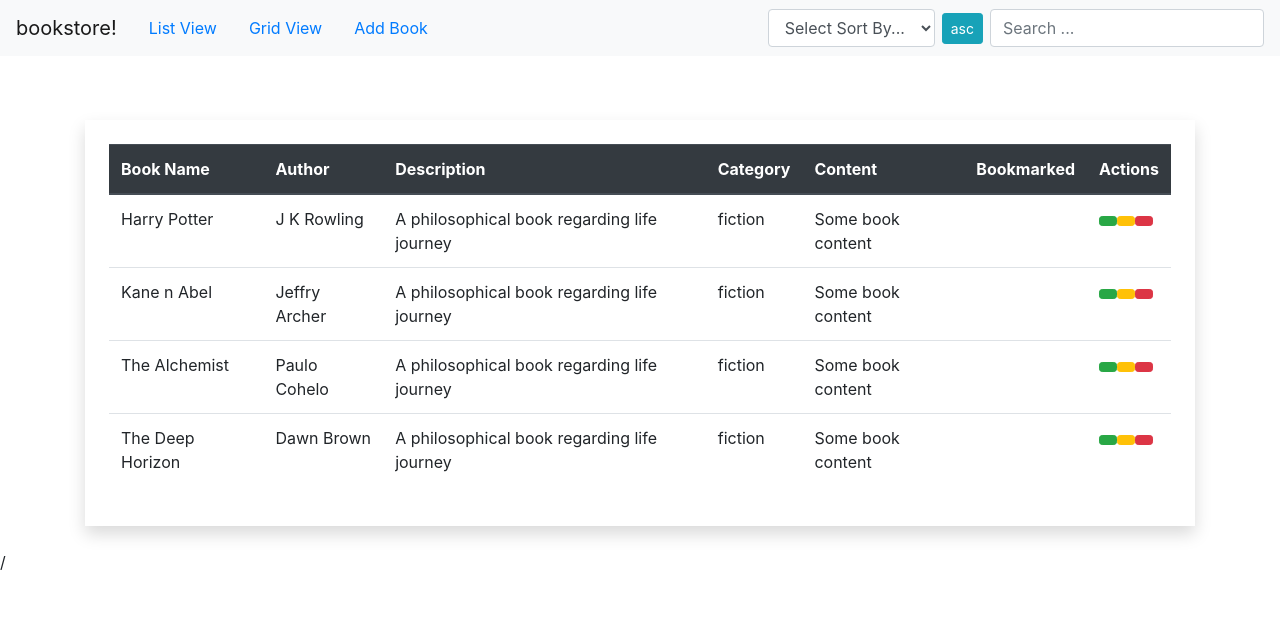
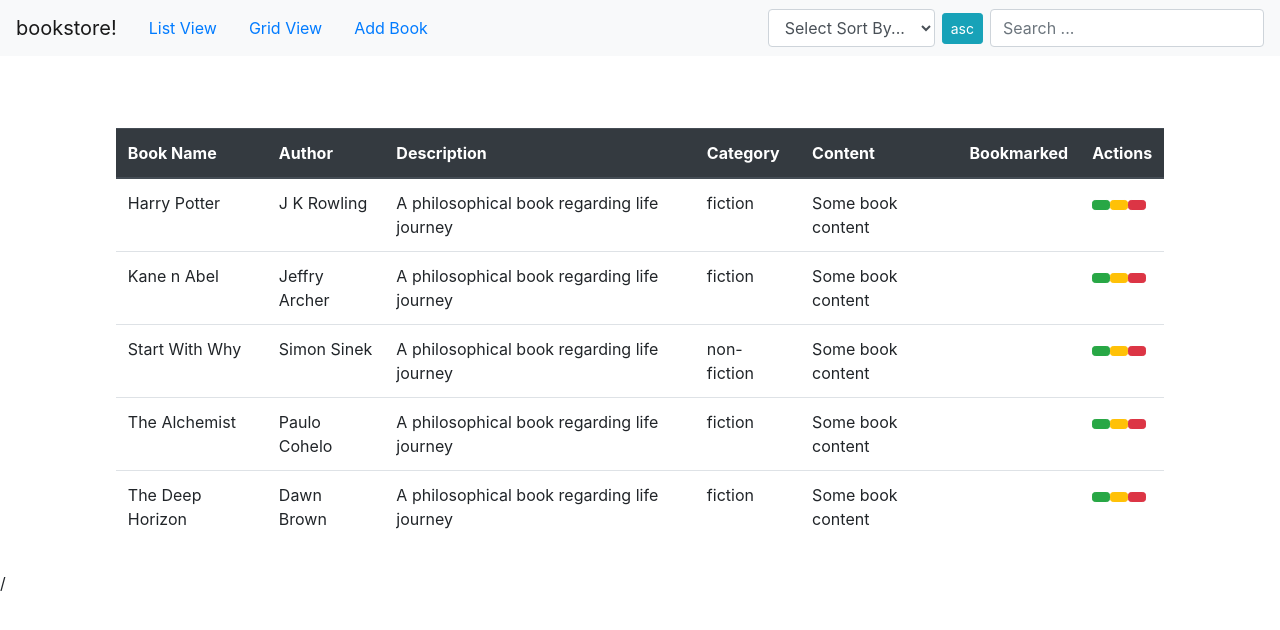
Before and after one commit to chinmayajena/bookstore, a React app: page / in a window 1280 px wide. Shown: the top 630 px of the page. Built offline with nearby package versions, Linux system fonts and the light colour scheme; the HTML template or start-up script is replaced by a standard one.

Commit message:
fix alignments

```diff
--- a/src/components/App.js
+++ b/src/components/App.js
@@ -38,8 +38,8 @@ const App = () => {
               </Form>
             </Navbar.Collapse>
           </Navbar>
-          <Container className="mt-3 pt-5">
-            <div className="container shadow p-4 mb-4 bg-white">
+          <main className="mt-3 pt-5">
+            <div className="container-fluids p-2 mb-1 bg-white">
               <Switch>
                 <Route exact path="/" component={BookStoreListView} />
                 <Route path="/gridview" component={BookStoreGridView} />
@@ -49,7 +49,7 @@ const App = () => {
                 <Route component={BookStoreListView} />
               </Switch>
             </div>
-          </Container>
+          </main>
           /
         </div>
       </Router>
--- a/src/components/CreateBookForm.js
+++ b/src/components/CreateBookForm.js
@@ -4,7 +4,8 @@ import { reduxForm, Field } from "redux-form";
 export let CreateBookForm = props => {
   const { handleSubmit } = props;
   return (
-    <form onSubmit={handleSubmit} className="form">
+    <div className="row">
+      <form onSubmit={handleSubmit} className="form col-md-6 offset-md-3">
         <div className="form-group">
           <div className="control">
             <Field
@@ -43,7 +44,11 @@ export let CreateBookForm = props => {
           <div className="control">
             <label className="label">Category</label>
             <div className="select">
-            <Field className="form-control" name="category" component="select">
+              <Field
+                className="form-control"
+                name="category"
+                component="select"
+              >
                 <option value="">Select a category...</option>
                 <option value="fiction">fiction</option>
                 <option value="non-fiction">non-fiction</option>
@@ -71,7 +76,11 @@ export let CreateBookForm = props => {
         <div className="form-group">
           <div className="control">
             <label className="label">Content</label>
-          <Field className="form-control" name="content" component="textarea" />
+            <Field
+              className="form-control"
+              name="content"
+              component="textarea"
+            />
           </div>
         </div>
 
@@ -83,6 +92,7 @@ export let CreateBookForm = props => {
           </div>
         </div>
       </form>
+    </div>
   );
 };
 
--- a/src/containers/BookStoreGridView.js
+++ b/src/containers/BookStoreGridView.js
@@ -1,6 +1,8 @@
 import React, { Component } from "react";
 import { connect } from "react-redux";
 import { bindActionCreators } from "redux";
+import { getBookList } from "utils/ArraySearchUtil.js";
+
 import {
   deleteBook,
   updateBookProgress,
@@ -30,9 +32,10 @@ class BookStoreGridView extends Component {
 
   render() {
     let count = 1;
+
     const elements = this.props.books.map(element => {
       return (
-        <div className="col-md-4" key={element.id}>
+        <div className="col-md-3" key={element.id}>
           {" "}
           <div className="mt-3 pt-5 card">
             <div className="card-body">
@@ -78,7 +81,7 @@ class BookStoreGridView extends Component {
     return (
       <div>
         {this.props.books && this.props.books.length !== 0 ? (
-          <div className="row">{elements}</div>
+          <div className="row p4">{elements}</div>
         ) : (
           <div style={{ marginTop: "50px" }} className="col-xs-12 offset-lg-1">
             <div className="alert alert-danger" role="alert">
--- a/src/containers/BookStoreListView.js
+++ b/src/containers/BookStoreListView.js
@@ -30,7 +30,8 @@ class BookStoreListView extends Component {
 
   render() {
     return (
-      <div>
+      <div className="row">
+        <div className="col-md-10 offset-md-1">
           {this.props.books && this.props.books.length !== 0 ? (
             <table className="table" id="book-store-table">
               <thead className="thead-dark">
@@ -85,12 +86,16 @@ class BookStoreListView extends Component {
               </tbody>
             </table>
           ) : (
-          <div style={{ marginTop: "50px" }} className="col-xs-12 offset-lg-1">
+            <div
+              style={{ marginTop: "50px" }}
+              className="col-xs-12 offset-lg-1"
+            >
               <div className="alert alert-danger" role="alert">
                 Book List is empty or Filter results show no results
               </div>
             </div>
           )}{" "}
+        </div>
       </div>
     );
   }
--- a/src/reducers/BookReducer.js
+++ b/src/reducers/BookReducer.js
@@ -39,6 +39,16 @@ const INITIAL_DATA = [
     author: "Jeffry Archer",
     description: "A philosophical book regarding life journey",
     category: "fiction",
+    content: "Some book content",
+    isBookmarked: false
+  },
+
+  {
+    id: 5,
+    name: "Start With Why",
+    author: "Simon Sinek",
+    description: "A philosophical book regarding life journey",
+    category: "non-fiction",
     content: "Some book content",
     isBookmarked: false
   }
```
Lines whose indentation alone changed are shown as unchanged.
